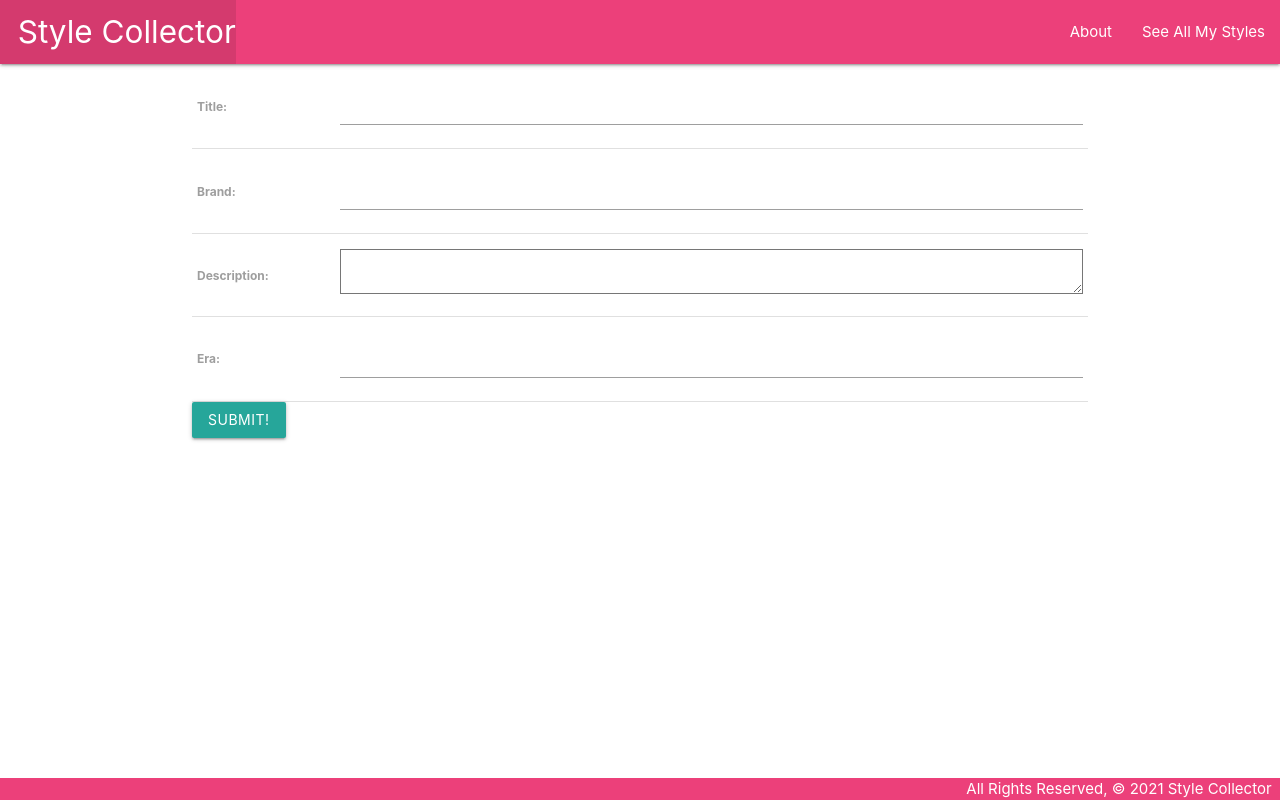
After one commit to Madmaxbeyond/stylecollector, a Django app: page /styles/create/ in a window 1280 px wide. The commit adds this page. Run offline with Django 3.2, Linux system fonts and the light colour scheme.

```diff
--- a/main_app/models.py
+++ b/main_app/models.py
@@ -1,4 +1,6 @@
 from django.db import models
+from django.urls import reverse
+
 
 # Create your models here.
 class Style(models.Model):
--- a/main_app/templates/base.html
+++ b/main_app/templates/base.html
@@ -19,7 +19,7 @@
           <li><a href="/" class="left brand-logo">&nbsp;&nbsp;Style Collector</a></li>
         </ul>
         <ul class="right">
-          <li><a href="/about">About</a></li>
+          <li><a href="{% url 'about' %}">About</a></li>
           <li><a href="{% url 'index' %}">See All My Styles</a></li>
         </ul>
       </div>
--- /dev/null
+++ b/main_app/templates/main_app/style_form.html
@@ -0,0 +1,15 @@
+{% extends 'base.html' %}
+
+{% block content %}
+<form action="" method="post">
+    <!-- Django requires the following for security purposes -->
+    {% csrf_token %}
+    <table>
+      <!-- Render the inputs inside of <tr>s & <td>s -->
+      {{ form.as_table }}
+    </table>
+    <input type="submit" value="Submit!" class="btn">
+</form>
+
+
+{% endblock %}
--- a/main_app/templates/styles/index.html
+++ b/main_app/templates/styles/index.html
@@ -11,7 +11,9 @@
                 {{ style.title }}
             </span>
             <p>Brand: {{ style.brand }}</p>
+            {% if style.description %}
             <p>Description: {{ style.description }}</p>
+            {% endif %}
             <p>Era: {{ style.era }}</p>
         </div>
     </a>
--- a/main_app/urls.py
+++ b/main_app/urls.py
@@ -5,5 +5,9 @@ urlpatterns = [
     path('', views.home, name='home'),
     path('about/', views.about, name='about'),
     path('styles/', views.styles_index, name='index'),
-    path('cats/<int:style_id>/', views.styles_detail, name='detail'),
+    path('styles/<int:style_id>/', views.styles_detail, name='detail'),
+    path('styles/create/', views.StyleCreate.as_view(), name='styles_create'),
+    path('styles/<int:pk>/update/', views.StyleUpdate.as_view(), name='styles_update'),
+    path('styles/<int:pk>/delete/', views.StyleDelete.as_view(), name='styles_delete'),
+
 ]
--- a/main_app/views.py
+++ b/main_app/views.py
@@ -1,5 +1,8 @@
-from django.shortcuts import render
+from django.shortcuts import render, redirect
+from django.views.generic.edit import CreateView, UpdateView, DeleteView
+from django.views.generic import ListView, DetailView
 from .models import Style
+from .forms import WearingForm
 
 # Create your views here.
 from django.http import HttpResponse
@@ -20,3 +23,24 @@ def styles_index(request):
 def styles_detail(request, style_id):
     style = Style.objects.get(id=style_id)
     return render(request, 'styles/detail.html', { 'style': style })
+
+class StyleCreate(CreateView):
+    model = Style
+    fields = '__all__'
+    success_url = '/styles/'
+
+class StyleUpdate(UpdateView):
+    model = Style
+    fields = ['title', 'brand', 'description']
+
+class StyleDelete(DeleteView):
+    model = Style
+    success_url = '/styles/'
+
+def add_wearing(request, style_id):
+    form = WearingForm(request.POST)
+    if form.is_valid():
+        new_wearing = form.save(commit=False)
+        new_wearing.style_id = style_id
+        new_wearing.save()
+    return redirect('detail', style_id=style_id)
```
Also changed, not shown: main_app/templates/main_app/style_confirm_delete.html (added, +10 -0 lines), main_app/templates/styles/detail.html (+28 -0 lines), main_app/migrations/0002_style_image.py (added), main_app/migrations/0003_remove_style_image.py (added), main_app/migrations/0004_style_image.py (added), main_app/migrations/0005_auto_20201218_0648.py (added), main_app/migrations/0006_remove_style_image.py (added).
